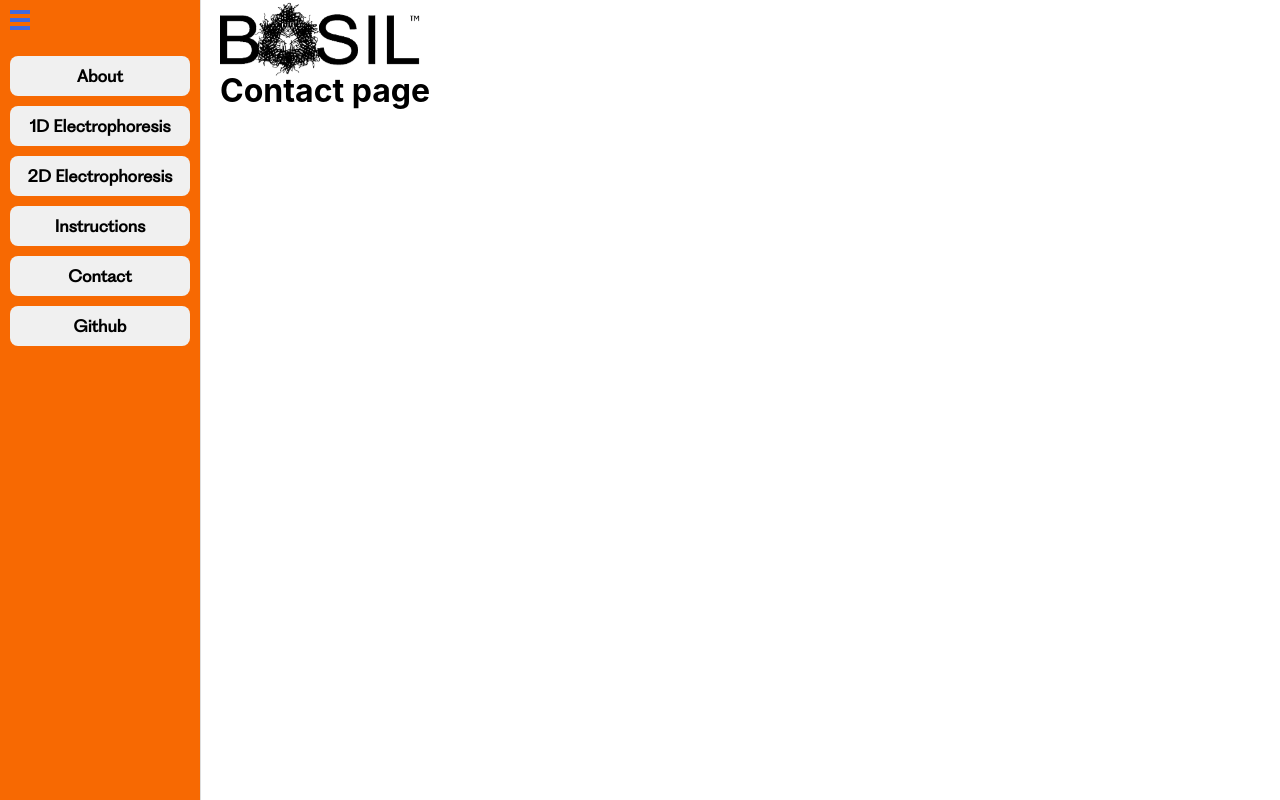
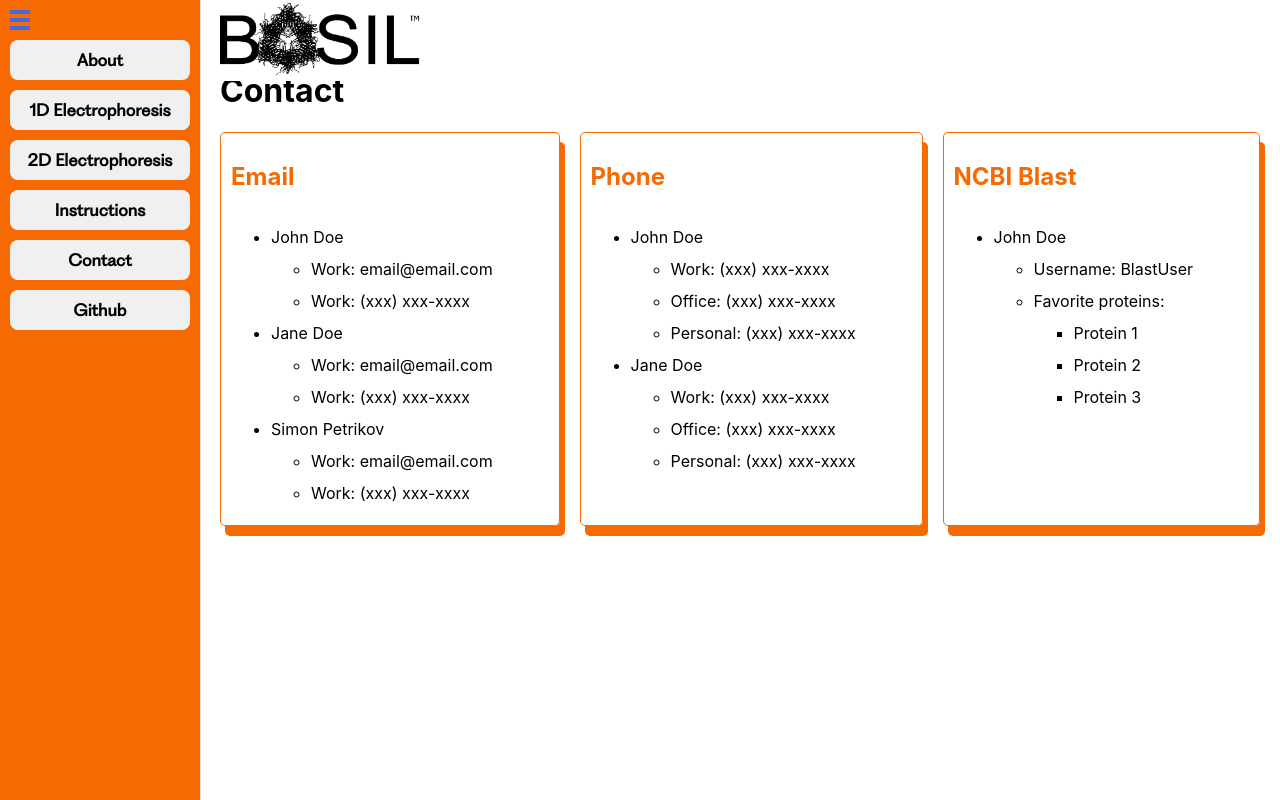
Before and after one commit to AmrMualla/RITSimulationofProteinSeparations, a React (Create React App) app in the folder frontend/jbio-web-app/: page /contact in a window 1280 px wide. Built offline with nearby package versions, Linux system fonts and the light colour scheme.

Commit message:
Filled info pages with lorem ipsum

```diff
--- a/frontend/jbio-web-app/src/App.css
+++ b/frontend/jbio-web-app/src/App.css
@@ -53,6 +53,7 @@ button {
   display: flex;
   align-items: start;
   position: fixed;
+  width: 100%;
 }
 
 .sidebar-header {
@@ -60,6 +61,8 @@ button {
   align-items: center;
   padding-left: 220px;
   transition: padding-left 0.3s ease;
+  width: 100%;
+  background-color: white;
 }
 
 #basil-logo {
@@ -173,6 +176,7 @@ button {
 .menu {
   list-style-type: none;
   padding-left: 0;
+  margin: 0;
 }
 
 .sidebar-title {
@@ -235,7 +239,25 @@ button {
   transition: padding-left 0.3s ease;
 }
 
-.content-collapsed{
+.content-collapsed {
   padding: 50px 0 0 70px;
   transition: padding-left 0.3s ease;
 }
+
+.grid-container {
+  display: grid;
+  grid-template-columns: auto auto auto;
+  line-height: 2;
+}
+
+.grid-item {
+  padding: 0 10px;
+  border: 1px solid #F76902;
+  border-radius: 5px;
+  box-shadow: 5px 10px #F76902;
+  margin-right: 20px;
+}
+
+.section-header {
+  color: #F76902;
+}
--- a/frontend/jbio-web-app/src/components/About.js
+++ b/frontend/jbio-web-app/src/components/About.js
@@ -1,7 +1,68 @@
 function About() {
     return (
-        <div className="about">
-            <h1>About page</h1>
+        <div>
+            <h1 className="page-header">About</h1>
+            <h2 className="section-header">Project Purpose</h2>
+            <p>
+                scelerisque et. Maecenas non nisi pellentesque, consectetur ante ac, dignissim massa. Phasellus
+                eleifend, augue at cursus scelerisque, est diam lacinia neque, nec laoreet neque mi a neque. Praesent
+                non bibendum risus. Nunc tristique massa eget mi venenatis, a sagittis mi imperdiet.  scelerisque et.
+                Maecenas non nisi pellentesque, consectetur ante ac, dignissim massa. Phasellus
+                eleifend, augue at cursus scelerisque, est diam lacinia neque, nec laoreet neque mi a neque. Praesent
+                non bibendum risus. Nunc tristique massa eget mi venenatis, a sagittis mi imperdiet.
+            </p>
+            <h2 className="section-header">Commercial Use</h2>
+                <ul>
+                    <li>Students and teachers: Free</li>
+                    <li>Under 50 audience members: Free</li>
+                    <li>50-200 audience members: $100</li>
+                    <li>Over 200 audience members: $500</li>
+                    <li>Publish online: $100000000</li>
+                </ul>
+                <p>Piracy is not a victimless crime</p>
+            <h2 className="section-header">Project Owner</h2>
+            <p>
+                Lorem ipsum dolor sit amet
+            </p>
+            <img src="https://thumbs.dreamstime.com/b/default-avatar-profile-icon-vector-social-media-user-image-182145777.jpg" alt="profile-icon" style={{width:200 + "px"}} />
+            <figcaption style={{fontSize:20 + "px"}}>John Doe</figcaption>
+            <p>
+                scelerisque et. Maecenas non nisi pellentesque, consectetur ante ac, dignissim massa. Phasellus
+                eleifend, augue at cursus scelerisque, est diam lacinia neque, nec laoreet neque mi a neque. Praesent
+                non bibendum risus. Nunc tristique massa eget mi venenatis, a sagittis mi imperdiet.
+            </p>
+            <h2 className="section-header">Developers</h2>
+            <p>
+                Lorem ipsum dolor sit amet
+            </p>
+            <img src="https://thumbs.dreamstime.com/b/default-avatar-profile-icon-vector-social-media-user-image-182145777.jpg" alt="profile-icon" style={{width:200 + "px"}} />
+            <figcaption style={{fontSize:20 + "px"}}>John Doe</figcaption>
+            <p>
+                scelerisque et. Maecenas non nisi pellentesque, consectetur ante ac, dignissim massa. Phasellus
+                eleifend, augue at cursus scelerisque, est diam lacinia neque, nec laoreet neque mi a neque. Praesent
+                non bibendum risus. Nunc tristique massa eget mi venenatis, a sagittis mi imperdiet.
+            </p>
+            <img src="https://thumbs.dreamstime.com/b/default-avatar-profile-icon-vector-social-media-user-image-182145777.jpg" alt="profile-icon" style={{width:200 + "px"}} />
+            <figcaption style={{fontSize:20 + "px"}}>Also John Doe</figcaption>
+            <p>
+                scelerisque et. Maecenas non nisi pellentesque, consectetur ante ac, dignissim massa. Phasellus
+                eleifend, augue at cursus scelerisque, est diam lacinia neque, nec laoreet neque mi a neque. Praesent
+                non bibendum risus. Nunc tristique massa eget mi venenatis, a sagittis mi imperdiet.
+            </p>
+            <img src="https://thumbs.dreamstime.com/b/default-avatar-profile-icon-vector-social-media-user-image-182145777.jpg" alt="profile-icon" style={{width:200 + "px"}} />
+            <figcaption style={{fontSize:20 + "px"}}>Jane Doe (No relation)</figcaption>
+            <p>
+                scelerisque et. Maecenas non nisi pellentesque, consectetur ante ac, dignissim massa. Phasellus
+                eleifend, augue at cursus scelerisque, est diam lacinia neque, nec laoreet neque mi a neque. Praesent
+                non bibendum risus. Nunc tristique massa eget mi venenatis, a sagittis mi imperdiet.
+            </p>
+            <img src="https://thumbs.dreamstime.com/b/default-avatar-profile-icon-vector-social-media-user-image-182145777.jpg" alt="profile-icon" style={{width:200 + "px"}} />
+            <figcaption style={{fontSize:20 + "px"}}>Simon Petrikov</figcaption>
+            <p>
+                scelerisque et. Maecenas non nisi pellentesque, consectetur ante ac, dignissim massa. Phasellus
+                eleifend, augue at cursus scelerisque, est diam lacinia neque, nec laoreet neque mi a neque. Praesent
+                non bibendum risus. Nunc tristique massa eget mi venenatis, a sagittis mi imperdiet.
+            </p>
         </div>
     );
 }
--- a/frontend/jbio-web-app/src/components/Contact.js
+++ b/frontend/jbio-web-app/src/components/Contact.js
@@ -1,7 +1,63 @@
 function Contact() {
     return (
-        <div className="contact">
-            <h1>Contact page</h1>
+        <div>
+            <h1 className="page-header">Contact</h1>
+            <div className="grid-container">
+                <div class="grid-item">
+                    <h2 className="section-header">Email</h2>
+                    <ul>
+                        <li>John Doe</li>
+                        <ul>
+                            <li>Work: email@email.com</li>
+                            <li>Work: (xxx) xxx-xxxx</li>
+                        </ul>
+                        <li>Jane Doe</li>
+                        <ul>
+                            <li>Work: email@email.com</li>
+                            <li>Work: (xxx) xxx-xxxx</li>
+                        </ul>
+                        <li>Simon Petrikov</li>
+                        <ul>
+                            <li>Work: email@email.com</li>
+                            <li>Work: (xxx) xxx-xxxx</li>
+                        </ul>
+                    </ul>
+                </div>
+                <div class="grid-item">
+                    <h2 className="section-header">Phone</h2>
+                    <ul>
+                        <li>John Doe</li>
+                        <ul>
+                            <li>Work: (xxx) xxx-xxxx</li>
+                            <li>Office: (xxx) xxx-xxxx</li>
+                            <li>Personal: (xxx) xxx-xxxx</li>
+                        </ul>
+                        <li>Jane Doe</li>
+                        <ul>
+                            <li>Work: (xxx) xxx-xxxx</li>
+                            <li>Office: (xxx) xxx-xxxx</li>
+                            <li>Personal: (xxx) xxx-xxxx</li>
+                        </ul>
+                    </ul>
+                </div>
+                <div class="grid-item">
+                    <h2 className="section-header">NCBI Blast</h2>
+                    <ul>
+                        <li>John Doe</li>
+                        <ul>
+                            <li>Username: BlastUser</li>
+                            <li>
+                                Favorite proteins:
+                                <ul>
+                                    <li>Protein 1</li>
+                                    <li>Protein 2</li>
+                                    <li>Protein 3</li>
+                                </ul>
+                            </li>
+                        </ul>
+                    </ul>
+                </div>
+            </div>
         </div>
     );
 }
--- a/frontend/jbio-web-app/src/components/Instructions.js
+++ b/frontend/jbio-web-app/src/components/Instructions.js
@@ -1,7 +1,33 @@
 function Instructions() {
     return (
-        <div className="instructions">
-            <h1>Instructions page</h1>
+        <div>
+            <h1 className="page-header">Instructions</h1>
+            <h2 className="section-header">One-Dimensional Gel Electrophoresis</h2>
+            <p>
+                Lorem ipsum dolor sit amet, consectetur adipiscing elit. Suspendisse consectetur massa sed ex volutpat, et pretium
+                erat laoreet. Nam quis nulla at nisi semper cursus. Quisque interdum lacus fermentum ultricies
+            </p>
+            <ol>
+                <li>tincidunt. Vestibulum luctus fringilla enim, eu elementum</li>
+                <li>est iaculis vel. Nulla urna nulla, rutrum in</li>
+                <li>ante id, gravida</li>
+                <li>ullamcorper nisl. Integer sed aliquet nibh. Nulla tristique lacus ex, ac euismod neque</li>
+            </ol>
+            <p>
+                scelerisque et. Maecenas non nisi pellentesque, consectetur ante ac, dignissim massa. Phasellus
+                eleifend, augue at cursus scelerisque, est diam lacinia neque, nec laoreet neque mi a neque. Praesent
+                non bibendum risus. Nunc tristique massa eget mi venenatis, a sagittis mi imperdiet.
+            </p>
+            <h2 className="section-header">Two-Dimensional Gel Electrophoresis</h2>
+            <p>
+                Lorem ipsum dolor sit amet, consectetur adipiscing elit. Suspendisse consectetur massa sed ex volutpat, et pretium
+                erat laoreet. Nam quis nulla at nisi semper cursus. Quisque interdum lacus fermentum ultricies
+                tincidunt. Vestibulum luctus fringilla enim, eu elementum est iaculis vel. Nulla urna nulla, rutrum in
+                ante id, gravida ullamcorper nisl. Integer sed aliquet nibh. Nulla tristique lacus ex, ac euismod neque
+                scelerisque et. Maecenas non nisi pellentesque, consectetur ante ac, dignissim massa. Phasellus
+                eleifend, augue at cursus scelerisque, est diam lacinia neque, nec laoreet neque mi a neque. Praesent
+                non bibendum risus. Nunc tristique massa eget mi venenatis, a sagittis mi imperdiet.
+            </p>
         </div>
     );
 }
--- a/frontend/jbio-web-app/src/components/OneDE.js
+++ b/frontend/jbio-web-app/src/components/OneDE.js
@@ -1,7 +1,7 @@
 function OneDE() {
     return (
-        <div className="1de">
-            <h1>1DE page</h1>
+        <div>
+            <h1 className="page-header">1DE page</h1>
         </div>
     );
 }
--- a/frontend/jbio-web-app/src/components/TwoDE.js
+++ b/frontend/jbio-web-app/src/components/TwoDE.js
@@ -1,7 +1,9 @@
 function TwoDE() {
     return (
-        <div className="2de">
-            <h1>2DE page</h1>
+        <div>
+            <h1 className="page-header">2DE page</h1>
+            <div className="grid-container">
+            </div>
         </div>
     );
 }
```
